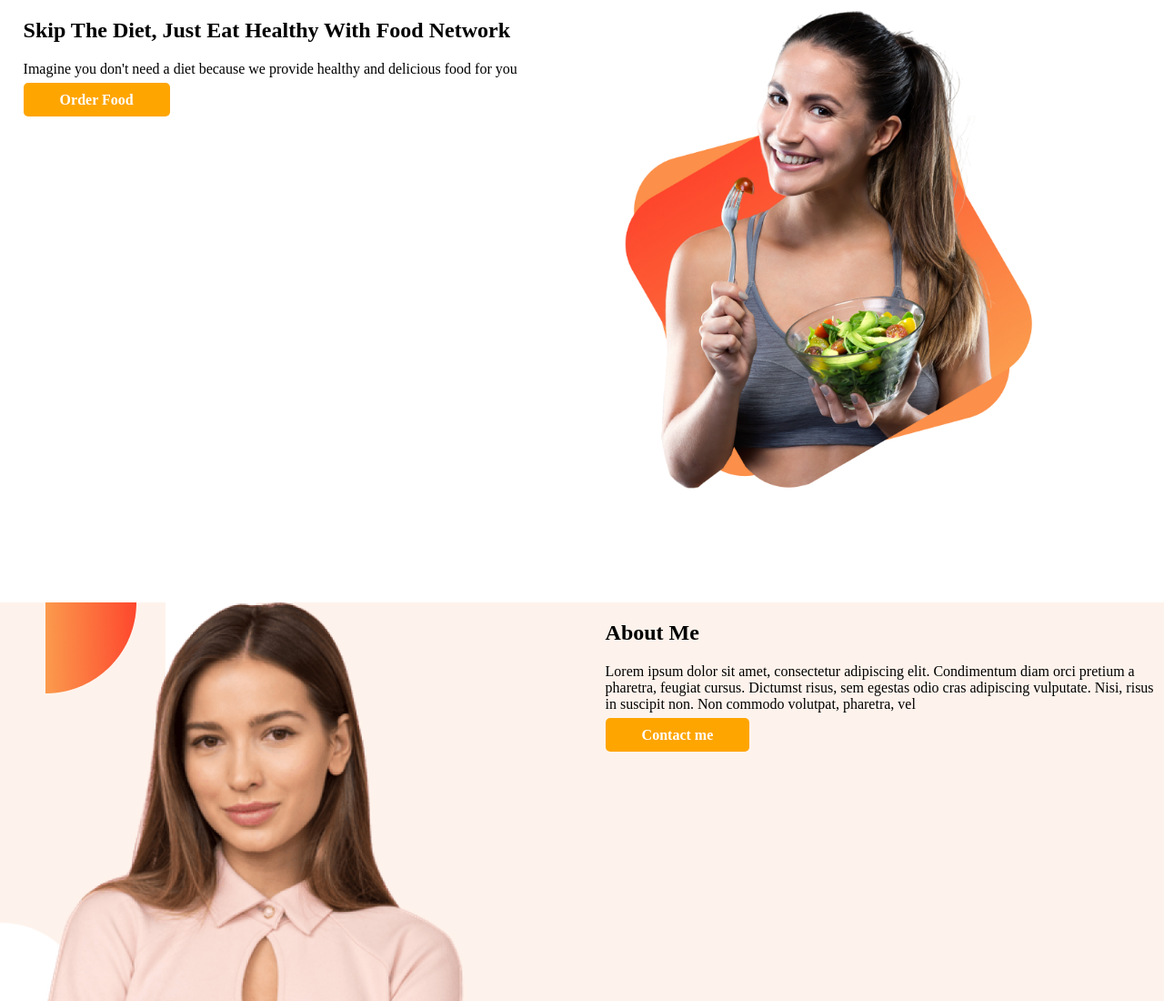
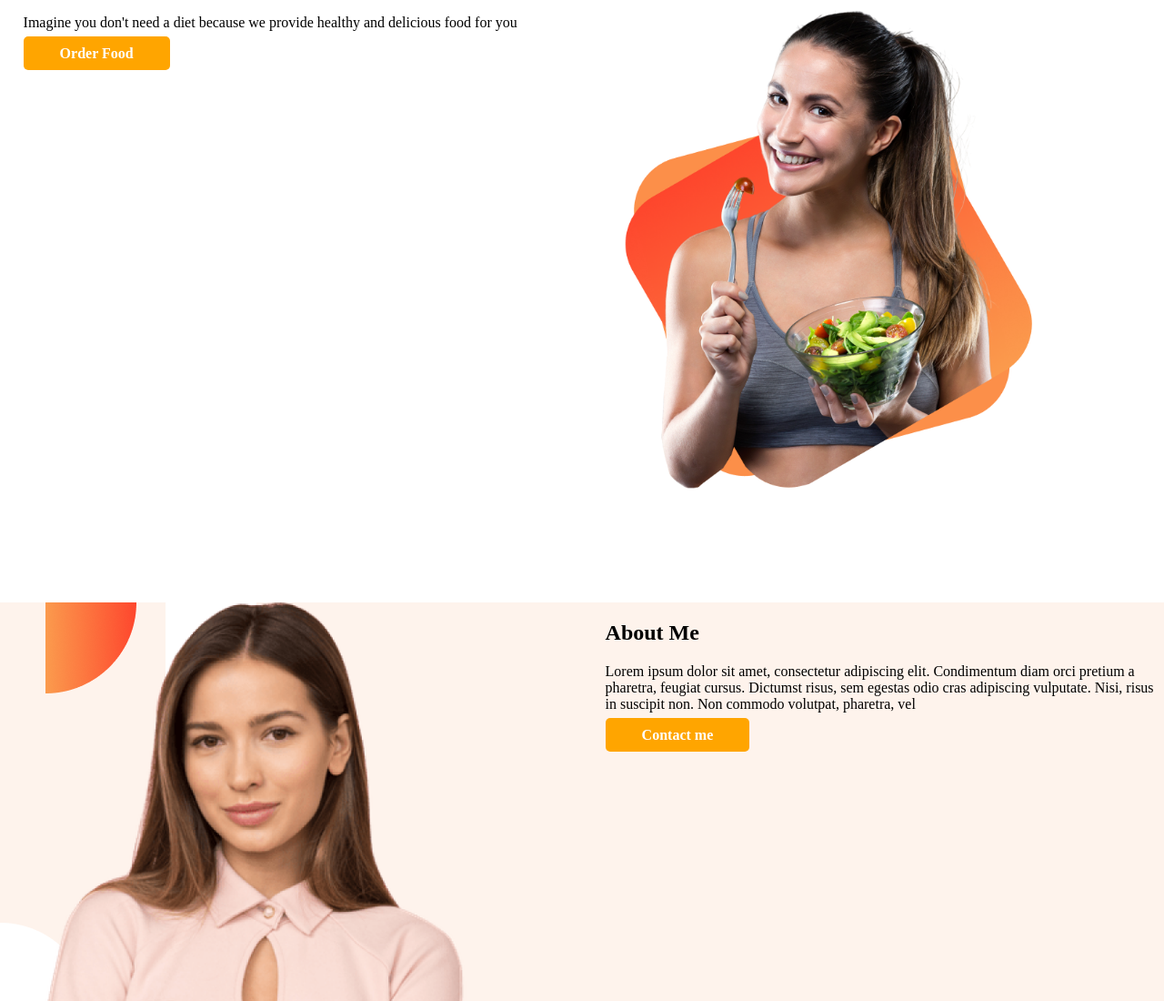
Before and after one commit to hosensajjad423/Assignment-1, a plain HTML site: page index.html in a window 1280 px wide. Shown: the top 1100 px of the page at 91% size. Drawn offline with Linux system fonts and the light colour scheme.

Commit message:
h1 commit

```diff
--- a/index.html
+++ b/index.html
@@ -10,7 +10,7 @@
 <body>
     <section class="flexible-container">
         <div class="half-width">
-    <h1>Skip The Diet, Just Eat Healthy With Food Network</h1>
+
     <p>Imagine you don't need a diet because we provide healthy and delicious food for you</p>
     <a class="link-button" href="">Order Food</a>
     </div>
```
